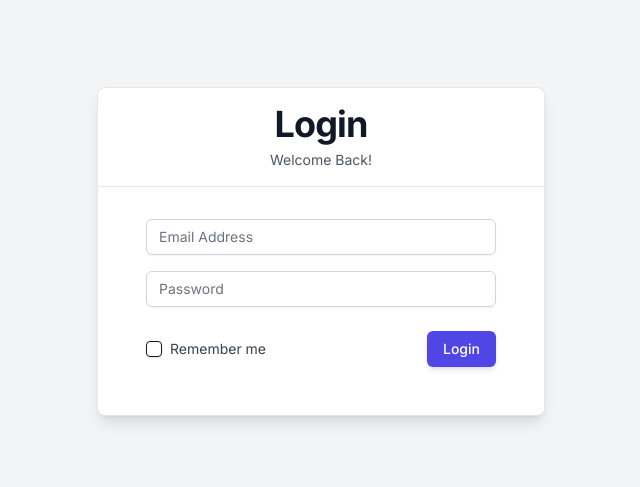
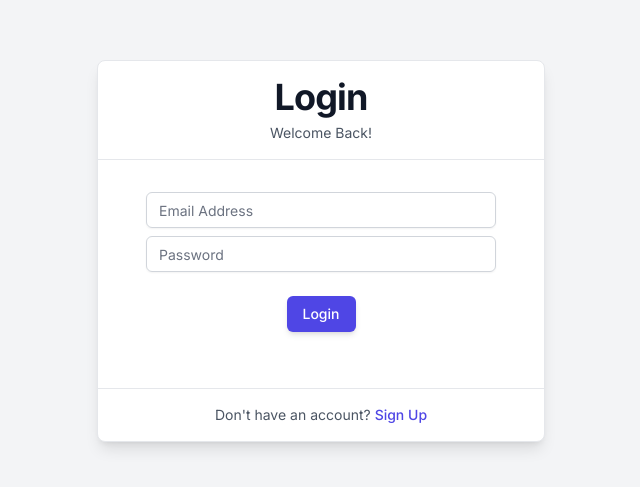
Before and after one commit to reveuse12/next-auth-zustand, a Next.js app: page /login in a window 1280 px wide. Shown: the part 149-636 px from the top of the page, without its empty margins (319-959 px from the left). Built offline with nearby package versions, Linux system fonts and the light colour scheme.

Commit message:
added validation in signup

```diff
--- a/src/app/login/page.jsx
+++ b/src/app/login/page.jsx
@@ -8,12 +8,14 @@ import {
   Card,
   CardContent,
   CardDescription,
+  CardFooter,
   CardHeader,
   CardTitle,
 } from "@/components/ui/card";
 import { Button } from "@/components/ui/button";
 import { Input } from "@/components/ui/input";
 import { Checkbox } from "@/components/ui/checkbox";
+import Link from "next/link";
 
 function Page() {
   const navigate = useRouter();
@@ -64,8 +66,8 @@ function Page() {
           </CardDescription>
         </CardHeader>
         <CardContent>
-          <form className="space-y-6 px-6 pb-6" onSubmit={handleSubmit}>
-            <div className="space-y-4">
+          <form className="space-y-6 px-6" onSubmit={handleSubmit}>
+            <div className="space-y-2">
               <Input
                 id="email"
                 name="email"
@@ -87,17 +89,7 @@ function Page() {
                 value={formData.password}
               />
             </div>
-            <div className="flex items-center justify-between">
-              <div className="flex items-center space-x-2">
-                <Checkbox
-                  id="remember_me"
-                  name="remember_me"
-                  className="w-4 h-4 text-indigo-600 focus:ring-indigo-500"
-                />
-                <label htmlFor="remember_me" className="text-sm text-gray-700">
-                  Remember me
-                </label>
-              </div>
+            <div className="flex items-center justify-center">
               <Button
                 type="submit"
                 disabled={loading}
@@ -108,6 +100,17 @@ function Page() {
             </div>
           </form>
         </CardContent>
+        <CardFooter className="justify-center px-6 py-4 border-t border-gray-200">
+          <p className="text-sm text-gray-600">
+            Don&apos;t have an account?{" "}
+            <Link
+              href="/signup"
+              className="font-medium text-indigo-600 hover:text-indigo-500"
+            >
+              Sign Up
+            </Link>
+          </p>
+        </CardFooter>
       </Card>
     </div>
   );
--- a/src/app/signup/page.jsx
+++ b/src/app/signup/page.jsx
@@ -13,6 +13,7 @@ import {
 } from "@/components/ui/card";
 import { Button } from "@/components/ui/button";
 import { Input } from "@/components/ui/input";
+import Link from "next/link";
 
 function Page() {
   const router = useRouter();
@@ -23,6 +24,24 @@ function Page() {
     email: "",
     password: "",
   });
+  const [errors, setErrors] = useState({});
+
+  const validate = () => {
+    const errors = {};
+    if (formData.username.length < 3 || formData.username.length > 20) {
+      errors.username = "Username must be between 3 and 20 characters.";
+    }
+    if (formData.name.length < 3 || formData.name.length > 20) {
+      errors.name = "Full Name must be between 3 and 20 characters.";
+    }
+    if (!/\S+@\S+\.\S+/.test(formData.email)) {
+      errors.email = "Email is invalid.";
+    }
+    if (formData.password.length < 6 || formData.password.length > 100) {
+      errors.password = "Password must be between 6 and 100 characters.";
+    }
+    return errors;
+  };
 
   const handleChange = (event) => {
     setFormData({ ...formData, [event.target.name]: event.target.value });
@@ -30,6 +49,11 @@ function Page() {
 
   const handleSubmit = async (event) => {
     event.preventDefault();
+    const validationErrors = validate();
+    if (Object.keys(validationErrors).length > 0) {
+      setErrors(validationErrors);
+      return;
+    }
     try {
       setLoading(true);
       const res = await axios.post("api/auth/signup", formData);
@@ -55,28 +79,38 @@ function Page() {
           </CardDescription>
         </CardHeader>
         <CardContent>
-          <form className="space-y-6 px-6 pb-6" onSubmit={handleSubmit}>
+          <form className="space-y-6 px-6 " onSubmit={handleSubmit}>
             <div className="space-y-4">
               <Input
                 id="username"
                 name="username"
                 type="text"
                 required
+                minLength={3}
+                maxLength={20}
                 className="appearance-none rounded-md relative block w-full px-3 py-2 border border-gray-300 placeholder-gray-500 text-gray-900 focus:outline-none focus:ring-indigo-500 focus:border-indigo-500 sm:text-sm"
                 placeholder="Username"
                 onChange={handleChange}
                 value={formData.username}
               />
+              {errors.username && (
+                <p className="text-red-500 text-xs">{errors.username}</p>
+              )}
               <Input
                 id="name"
                 name="name"
                 type="text"
                 required
+                minLength={3}
+                maxLength={20}
                 className="appearance-none rounded-md relative block w-full px-3 py-2 border border-gray-300 placeholder-gray-500 text-gray-900 focus:outline-none focus:ring-indigo-500 focus:border-indigo-500 sm:text-sm"
                 placeholder="Full Name"
                 onChange={handleChange}
                 value={formData.name}
               />
+              {errors.name && (
+                <p className="text-red-500 text-xs">{errors.name}</p>
+              )}
               <Input
                 id="email"
                 name="email"
@@ -87,16 +121,24 @@ function Page() {
                 onChange={handleChange}
                 value={formData.email}
               />
+              {errors.email && (
+                <p className="text-red-500 text-xs">{errors.email}</p>
+              )}
               <Input
                 id="password"
                 name="password"
                 type="password"
                 required
+                minLength={6}
+                maxLength={100}
                 className="appearance-none rounded-md relative block w-full px-3 py-2 border border-gray-300 placeholder-gray-500 text-gray-900 focus:outline-none focus:ring-indigo-500 focus:border-indigo-500 sm:text-sm"
                 placeholder="Password"
                 onChange={handleChange}
                 value={formData.password}
               />
+              {errors.password && (
+                <p className="text-red-500 text-xs">{errors.password}</p>
+              )}
             </div>
             <div className="flex items-center justify-center">
               <Button
@@ -109,6 +151,17 @@ function Page() {
             </div>
           </form>
         </CardContent>
+        <CardFooter className="justify-center px-6 py-4 border-t border-gray-200">
+          <p className="text-sm text-gray-600">
+            Already have an account?{" "}
+            <Link
+              href="/login"
+              className="font-medium text-indigo-600 hover:text-indigo-500"
+            >
+              Login
+            </Link>
+          </p>
+        </CardFooter>
       </Card>
     </div>
   );
--- a/src/middleware.js
+++ b/src/middleware.js
@@ -12,7 +12,7 @@ export function middleware(request) {
   ].includes(path);
 
   const token = request.cookies.get("token")?.value || "";
-  console.log("token", "midddle ware -------------------");
+  console.log(token ? "token" : "no token", "midddle ware -------------------");
 
   if (isPublicPath && token) {
     return NextResponse.redirect(new URL("/admin", request.nextUrl));
@@ -29,6 +29,7 @@ export const config = {
   matcher: [
     "/",
     "/admin",
+    "/dashboard",
     "/login",
     "/signup",
     "/verifyemail",
```
